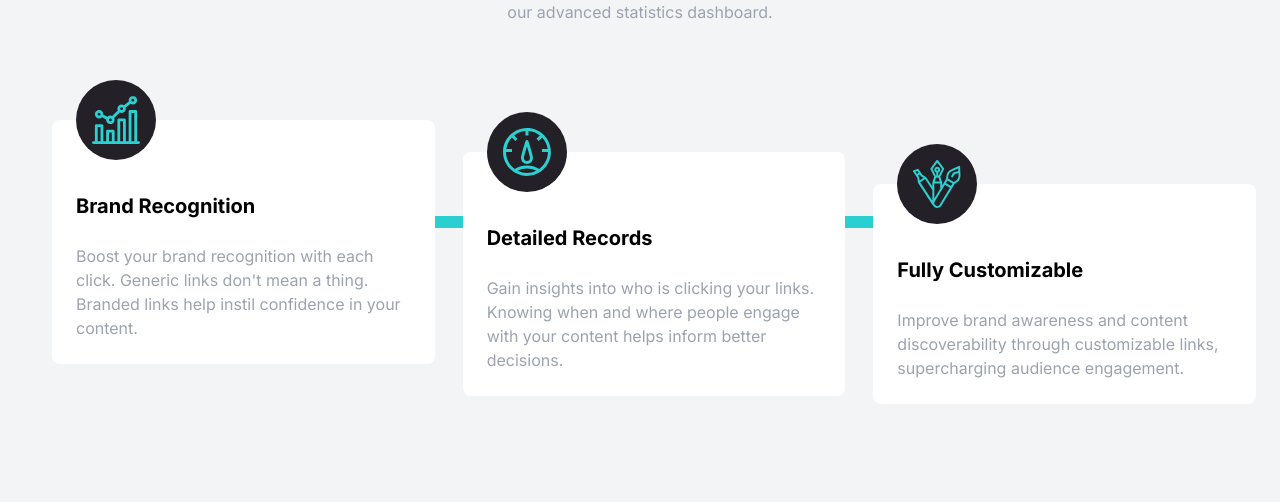
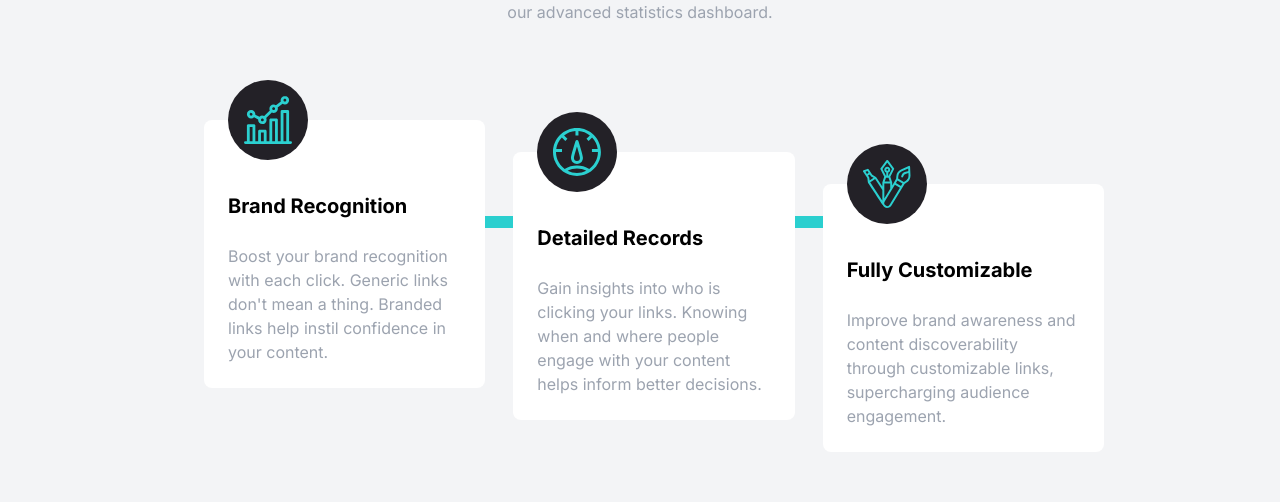
Before and after one commit to bryanbuitrago/shortly, a Next.js app: page / in a window 1280 px wide. Shown: the part 1364-1866 px from the top of the page. Built offline with nearby package versions, Linux system fonts and the light colour scheme.

Commit message:
Add container & mx-auto classes.

```diff
--- a/src/components/features/FeaturesSection.jsx
+++ b/src/components/features/FeaturesSection.jsx
@@ -4,7 +4,7 @@ import { BOXES_DATA } from './featuresData';
 const FeaturesSection = () => {
   return (
     <section id='features' className='pb-32 bg-gray-100'>
-      <div className='relative flex flex-col items-start px-6 md:flex-row md:space-x-7'>
+      <div className='container mx-auto relative flex flex-col items-start px-6 md:flex-row md:space-x-7'>
         {/*  Horizontal Line  */}
         <div className='hidden absolute top-24 w-10/12 left-16 h-3 bg-shortly-cyan md:block'></div>
         {/*  Vertical Line */}
```
